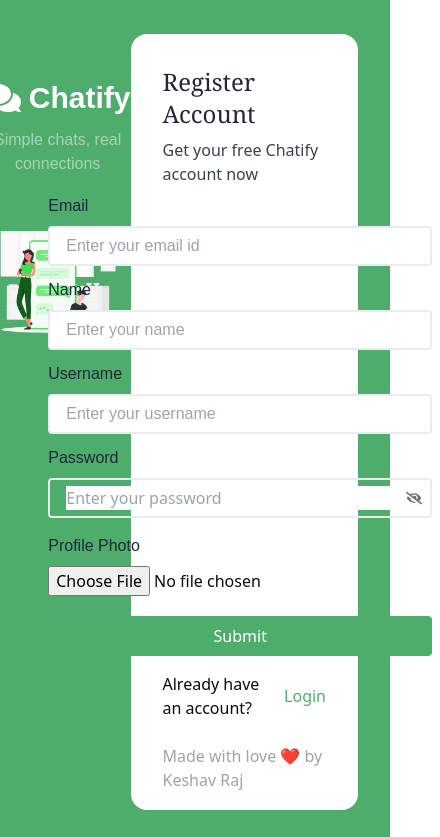
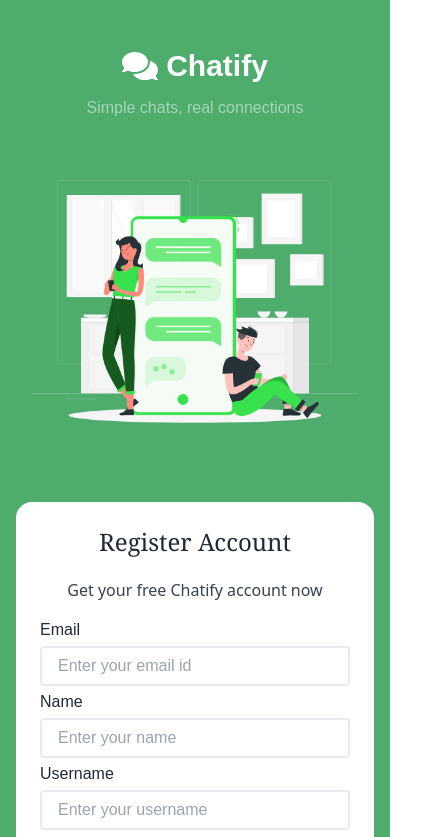
Before and after one commit to itz-rajkeshav/chatify__frontend, a React (Vite) app: page /register in a window 390 px wide. Shown: the top 837 px of the page, 440 px wide, since content can reach past the window. Built offline with nearby package versions, Linux system fonts and the light colour scheme.

Commit message:
make responsive

```diff
--- a/src/pages/RegisterPage.jsx
+++ b/src/pages/RegisterPage.jsx
@@ -74,47 +74,49 @@
   };
 
   return (
-    <div className="bg-customGreen w-full h-screen flex items-center justify-end">
+    <div className="bg-customGreen min-h-screen  flex flex-col lg:flex-row items-center justify-center p-4">
       <ToastContainer />
-      <div className="h-screen flex-1 flex flex-col items-center">
-        <div className="text-center mb-8 mt-20">
+      <div className=" w-full lg:w-1/2 flex flex-col items-center justify-center px-4 py-8 lg:p-12">
+        <div className="text-center mb-6">
           <div className="flex items-center justify-center gap-2">
             <FaComments className="text-white text-4xl" />
             <h2 className="text-3xl font-bold font-kosugi text-white">
               Chatify
             </h2>
           </div>
-          <p className="mt-3 font-medium font-poppins text-customText">
+          <p className="mt-3 font-medium font-poppins text-customText text-center">
             Simple chats, real connections
           </p>
         </div>
-        <div>
+        <div className="max-w-md w-full">
           <img
-            className="w-full h-[100%]"
+            className="w-full h-auto"
             src="Conversation4.gif"
             alt="Conversation animation"
           />
         </div>
       </div>
-      <div className="w-7/12 bg-white h-[92%] p-8 rounded-2xl mr-8 flex items-center flex-col">
-        <div className="flex flex-col items-center">
-          <div className="">
-            <p className="font-serif text-gray-800 text-2xl">
+      <div className="w-full lg:w-1/2 bg-white p-6 md:p-12 rounded-2xl  flex flex-col items-center justify-center ">
+        <div className="w-full max-w-md space-y-5">
+          <div className="flex justify-center ">
+            <p className="font-serif text-gray-800 text-2xl ">
               Register Account
             </p>
           </div>
           <div>
-            <p className="text-gray-700 mt-2">
+            <p className="text-gray-700 flex justify-center ">
               Get your free Chatify account now
             </p>
           </div>
         </div>
         <form onSubmit={formik.handleSubmit}>
-          <div className="flex flex-col mt-2 ">
-            <label className="font-poppins mb-2 text-gray-800 ">Email</label>
+          <div className="space-y-1 w-full">
+            <label className=" block font-poppins  mt-4 text-gray-800 ">
+              Email
+            </label>
             <input
               type="email"
-              className="h-10 w-96 font-poppins text-gray-900 border-borderColor border-2 p-4 outline-none rounded-sm"
+              className="h-10 w-full font-poppins text-gray-900 border-borderColor border-2  p-4 outline-none rounded-sm"
               placeholder="Enter your email id"
               name="gmail"
               onChange={formik.handleChange}
@@ -122,16 +124,18 @@
               value={formik.values.gmail}
             />
             {formik.touched.gmail && formik.errors.gmail ? (
-              <div className="text-red-500 absolute top-48 mt-3 text-sm">
+              <div className="text-red-500  mt-1 text-sm">
                 {formik.errors.gmail}
               </div>
             ) : null}
           </div>
-          <div className="flex flex-col mt-3 ">
-            <label className="font-poppins mb-2 text-gray-800 ">Name</label>
+          <div>
+            <label className="block font-poppins mb-1 mt-1 text-gray-800">
+              Name
+            </label>
             <input
               type="text"
-              className="h-10 w-96 font-poppins text-gray-900 border-borderColor border-2 p-4 outline-none rounded-sm"
+              className="h-10 w-full font-poppins text-gray-900 border-borderColor border-2 p-4 outline-none rounded-sm"
               placeholder="Enter your name"
               name="Name"
               onChange={formik.handleChange}
@@ -139,16 +143,18 @@
               value={formik.values.Name}
             />
             {formik.touched.Name && formik.errors.Name ? (
-              <div className="text-red-500 text-sm absolute top-72 mb-5">
+              <div className="text-red-500 text-sm mt-1">
                 {formik.errors.Name}
               </div>
             ) : null}
           </div>
-          <div className="flex flex-col mt-3 ">
-            <label className="font-poppins mb-2 text-gray-800 ">Username</label>
+          <div>
+            <label className=" block font-poppins mb-1 mt-1 text-gray-800 ">
+              Username
+            </label>
             <input
               type="text"
-              className="h-10 w-96 font-poppins text-gray-900 border-borderColor border-2 p-4 outline-none rounded-sm"
+              className="h-10 w-full font-poppins text-gray-900 border-borderColor border-2 p-4 outline-none rounded-sm"
               placeholder="Enter your username"
               name="userName"
               onChange={formik.handleChange}
@@ -156,17 +162,19 @@
               value={formik.values.userName}
             />
             {formik.touched.userName && formik.errors.userName ? (
-              <div className="text-red-500 absolute top-80 mt-12 pt-1 text-sm">
+              <div className="text-red-500 mt-1  text-sm">
                 {formik.errors.userName}
               </div>
             ) : null}
           </div>
-          <div className="flex flex-col mt-3 ">
-            <label className="font-poppins mb-2 text-gray-800 ">Password</label>
-            <div className="flex items-center h-10 w-96 border-2 p-2 pl-4 rounded-sm border-borderColor">
+          <div>
+            <label className=" block font-poppins mb-1 mt-1 text-gray-800 ">
+              Password
+            </label>
+            <div className="flex items-center h-10 w-full border-2  rounded-sm border-borderColor">
               <input
                 type={visibility ? "password" : "text"}
-                className="w-full outline-none text-gray-900"
+                className="w-full px-4 outline-none text-gray-900"
                 placeholder="Enter your password"
                 name="password"
                 onChange={formik.handleChange}
@@ -175,48 +183,49 @@
               />
               <span
                 onClick={handleVisibility}
-                className="cursor-pointer text-gray-500 ml-2"
+                className="cursor-pointer text-gray-500 mr-2"
               >
                 {visibility ? <FaEyeSlash /> : <FaEye />}
               </span>
             </div>
             {formik.touched.password && formik.errors.password ? (
-              <div className="text-red-500 absolute  top-88 mt-16 pt-2  text-sm">
+              <div className="text-red-500 mt-1  text-sm">
                 {formik.errors.password}
               </div>
             ) : null}
           </div>
-          <div className="flex flex-col mt-4 mr-20 ">
-            <label className="font-poppins mb-2 text-gray-800 ">
+          <div className=" ">
+            <label className="block font-poppins mb-1 mt-1 text-gray-800 ">
               Profile Photo
             </label>
             <input
               type="file"
               name="avatar"
+              className="w-full"
               onChange={(event) => {
                 formik.setFieldValue("avatar", event.target.files[0]);
               }}
             />
           </div>
-          <div className="mt-5">
+          <div className="">
             <button
               type="submit"
-              className="h-10 w-96 bg-customGreen rounded-sm text-white"
+              className="h-10 w-full mt-2 bg-customGreen rounded-sm text-white hover:opacity-90 transition-opacity"
             >
               Submit
             </button>
           </div>
         </form>
-        <div className="mt-4 flex gap-2">
-          <p className="">Already have an account?</p>
+        <div className="text-center mt-4">
+          <p className="inline-block mr-2">Already have an account?</p>
           <button
-            className="text-customGreen"
+            className="text-customGreen hover:underline"
             onClick={() => navigate("/login")}
           >
             Login
           </button>
         </div>
-        <div className="mt-6">
+        <div className="text-center mt-6">
           <p className="text-gray-400">Made with love ❤️ by Keshav Raj</p>
         </div>
       </div>
```
Also changed, not shown: src/pages/LoginPage.jsx (+48 -29 lines).
